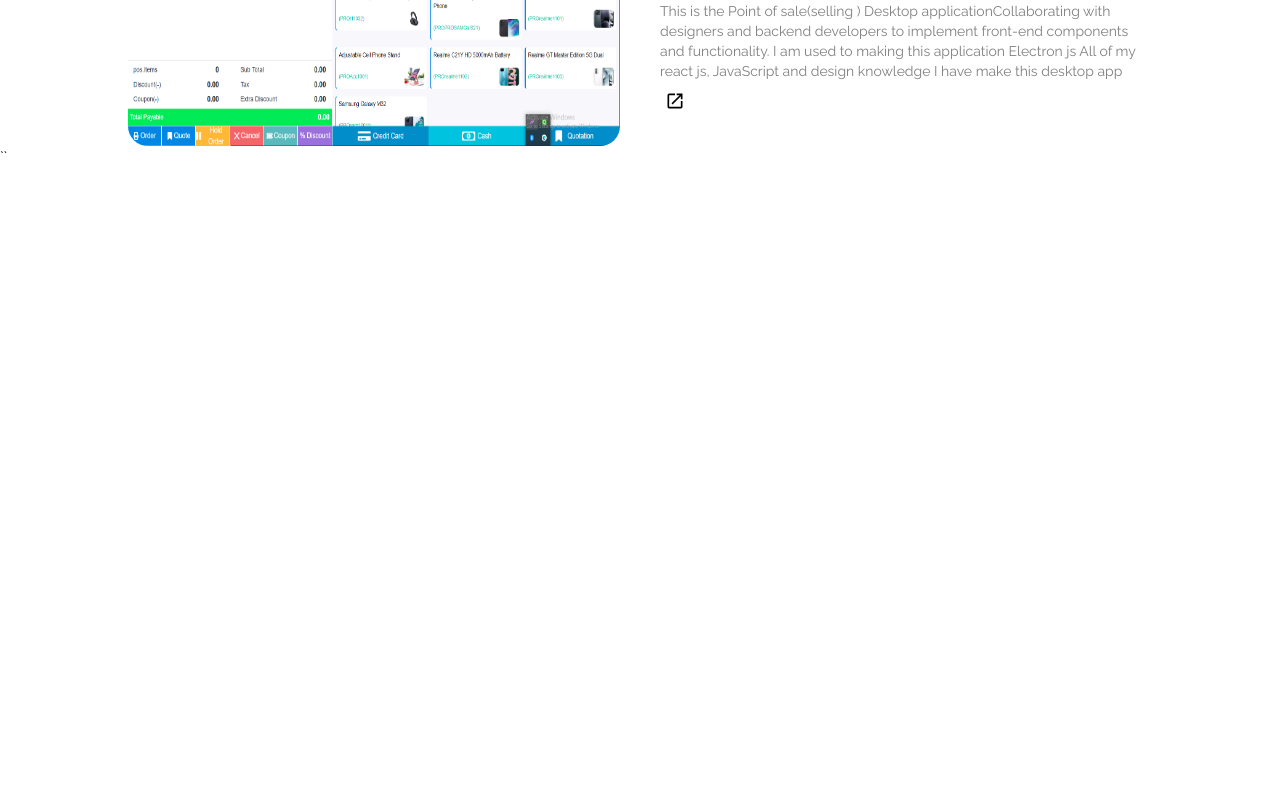
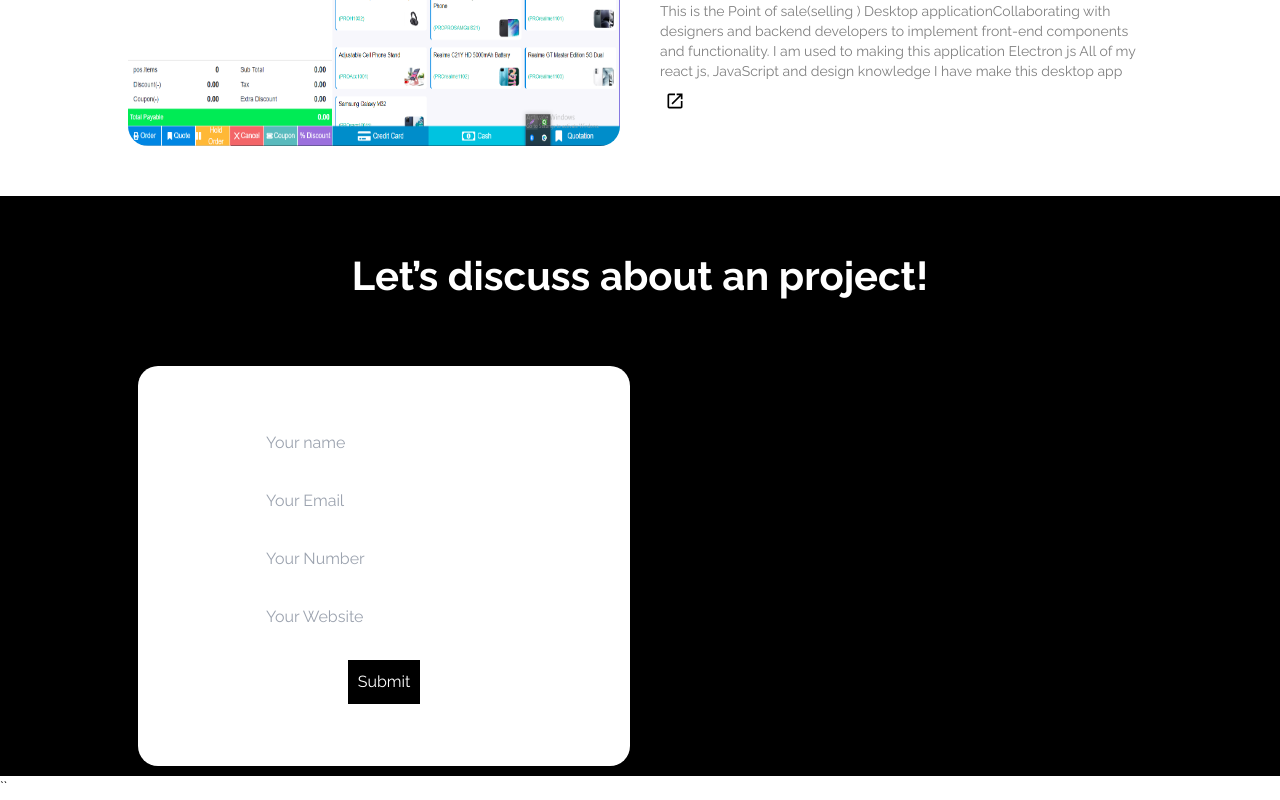
Before and after one commit to prathamesh-mathapati/portfolio-next-js, a Next.js app: page / in a window 1280 px wide. Shown: the part 2963-3763 px from the top of the page. Before the commit the page ends 3133 px from the top, so only its background shows below. Built offline with nearby package versions, Linux system fonts and the light colour scheme.

Commit message:
Make demo page

```diff
--- a/src/componest/ManeSection.css
+++ b/src/componest/ManeSection.css
@@ -186,6 +186,45 @@ flex-direction: row-reverse;
 background-color: black;
 color: white;
 }
+
+.contact-us-section h4{
+  font-size: 40px;
+  font-weight: 700;
+  text-align: center;
+  margin-top: 50px;
+  padding: 50px 0px;
+}
+.contact-us-section .contact-us-form-main{
+  display: grid;
+  grid-template-columns: 1fr 1fr;
+}
+.contact-us-section .from-contect-us{
+  background-color: #FFF;
+  height: 50vh;
+  border-radius: 20px;
+  margin: auto;
+  margin: 10px;
+  border-radius: 20px;
+  padding: 10px;
+  text-align: center;
+  display: flex;
+  flex-direction: column;
+  gap: 28px;
+  align-items: center;
+  justify-content: center;
+
+}
+.contact-us-section .from-contect-us input {
+  height: 30px;
+  width: 50%;
+
+}
+.contact-us-section .sub-btn{
+  background-color: black;
+  color: #FFF;
+  padding: 10px;
+}
+
 @media only screen and (min-width: 300px) and (max-width: 519px) {
    .mane-section{
     flex-direction: column;
--- a/src/componest/ManeSection.js
+++ b/src/componest/ManeSection.js
@@ -160,7 +160,19 @@ const ManeSection = () => {
       </section>
 
       <section className='contact-us-section'>
-        <div className='w-pm-80'></div>
+        <div className='w-pm-80'>
+          <h4>Let’s discuss about an project!</h4>
+          <div className='contact-us-form-main'>
+            <div className='from-contect-us'>
+              <input placeholder='Your name ' type='text'/>
+              <input placeholder='Your Email' type='email'/>
+              <input placeholder='Your Number ' type='number'/>
+              <input placeholder='Your Website ' type='Website'/>
+              <button className='sub-btn'>Submit</button>
+            </div>
+            <div className='map-contect-us'></div>
+          </div>
+        </div>
       </section>
 
       <Dark/>
```
